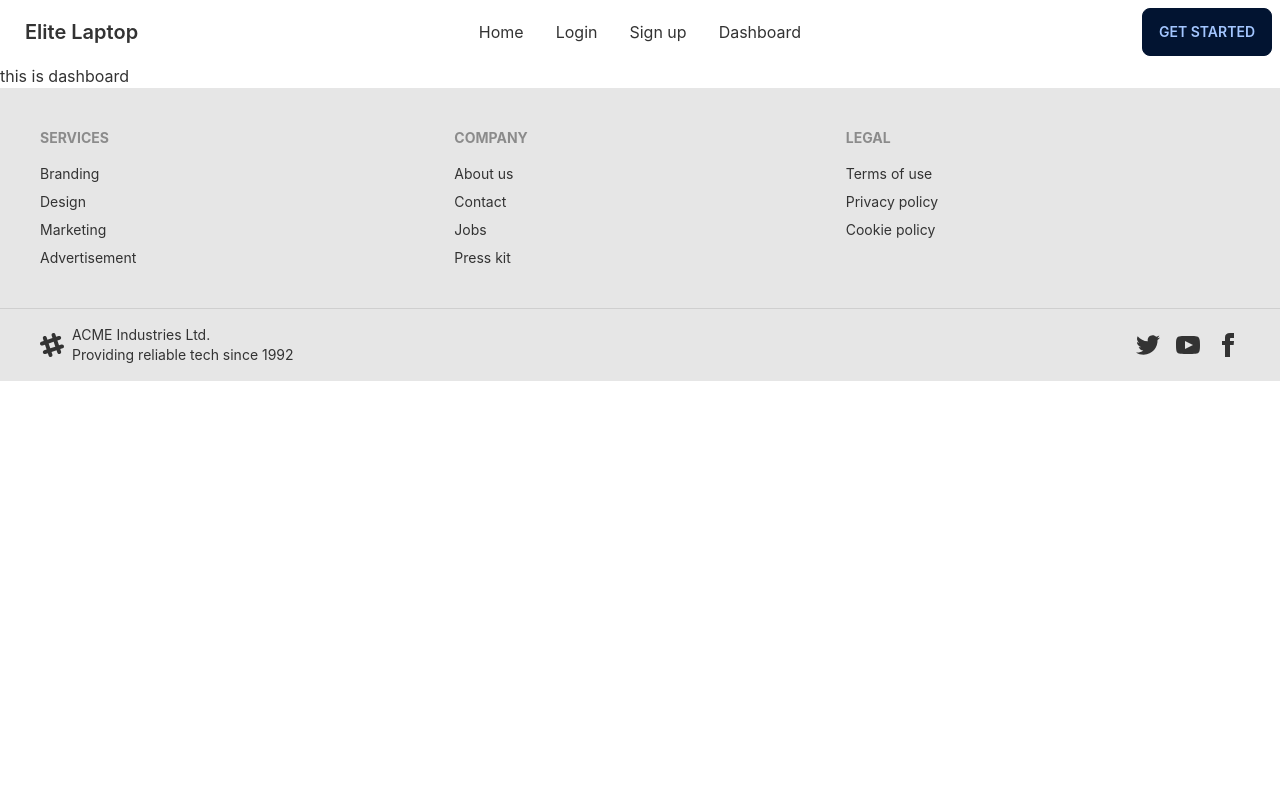
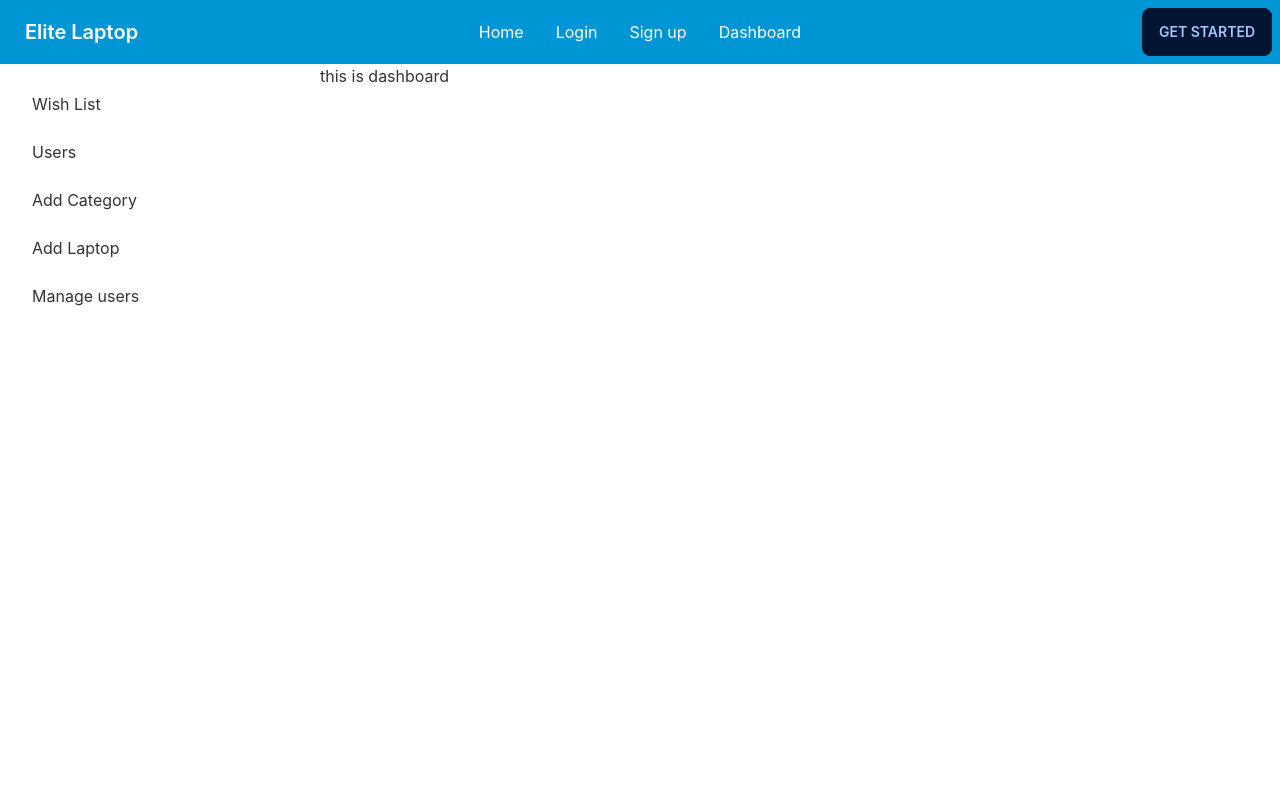
Before and after one commit to mahbub1626/elite-laptop-client, a React (Create React App) app: page /dashboard in a window 1280 px wide. Shown: the top 800 px of the page. Built offline with nearby package versions, Linux system fonts and the light colour scheme; no server answers.

Commit message:
category items get from database

```diff
--- /dev/null
+++ b/src/Pages/Dashboard/AllUsers/AllUsers.js
@@ -0,0 +1,22 @@
+import { useQuery } from '@tanstack/react-query';
+import React, { useEffect, useState } from 'react';
+
+const AllUsers = () => {
+    const { data: users = [] } = useQuery({
+        queryKey: ['users'],
+        queryFn: async () => {
+            const res = await fetch('http://localhost:5000/users');
+            const data = await res.json();
+            console.log(data)
+            return data;
+
+        }
+    })
+    return (
+        <div>
+            <h2>This is users {users.length}</h2>
+        </div>
+    );
+};
+
+export default AllUsers;
--- /dev/null
+++ b/src/Pages/Home/Advertisement/Advertisement.js
@@ -0,0 +1,11 @@
+import React from 'react';
+
+const Advertisement = () => {
+    return (
+        <div>
+            <h1>ADDVERTISEMENT</h1>
+        </div>
+    );
+};
+
+export default Advertisement;
--- /dev/null
+++ b/src/Pages/Home/BannerSection/BannerSection.js
@@ -0,0 +1,18 @@
+import React from 'react';
+import Advertisement from '../Advertisement/Advertisement';
+import Banner from '../Banner/Banner';
+
+const BannerSection = () => {
+    return (
+        <div className='grid lg:grid-cols-3 md:grid-cols-3'>
+            <div className='grid col-span-2'>
+                <Banner></Banner>
+            </div>
+            <div>
+                <Advertisement></Advertisement>
+            </div>
+        </div>
+    );
+};
+
+export default BannerSection;
--- a/src/Pages/Home/Categories/Categories.js
+++ b/src/Pages/Home/Categories/Categories.js
@@ -1,22 +1,30 @@
+import { useQuery } from '@tanstack/react-query';
 import React from 'react';
+import Category from './Category';
 
 const Categories = () => {
 
+    const { data: categories = [] } = useQuery({
+        queryKey: ['categories'],
+        queryFn: async () => {
+            const res = await fetch('http://localhost:5000/categories');
+            const data = await res.json();
+            console.log(data)
+            return data;
+
+        }
+    })
+
     return (
         <div className='my-12'>
-            <div className="card w-96 bg-base-100 shadow-xl">
-                <figure><img src="https://placeimg.com/400/225/arch" alt="Shoes" /></figure>
-                <div className="card-body">
-                    <h2 className="card-title">
-                        Shoes!
-                        <div className="badge badge-secondary">NEW</div>
-                    </h2>
-                    <p>If a dog chews shoes whose shoes does he choose?</p>
-                    <div className="card-actions justify-end">
-                        <div className="badge badge-outline">Fashion</div>
-                        <div className="badge badge-outline">Products</div>
-                    </div>
-                </div>
+            <h2 className='text-3xl font-bold'> LATEST LAPTOPS COLLECTION{categories.length}</h2>
+            <div className='grid lg:grid-cols-3 md:grid-cols-2 gap-4'>
+            {
+                categories.map(category => <Category
+                key={category._id}
+                category={category}
+                ></Category>)
+            }
             </div>
         </div>
     );
--- a/src/Pages/Home/Categories/Category.js
+++ b/src/Pages/Home/Categories/Category.js
@@ -1,10 +1,26 @@
 import React from 'react';
+import { Link } from 'react-router-dom';
 
-const Category = () => {
+const Category = ({category}) => {
+    const {name, categoryId, img}=category;
     return (
-        <div>
-
-        </div>
+        <div className='my-12'>
+                <div className="card bg-base-100 shadow-xl">
+                    <figure><img src={img} alt="laptop" /></figure>
+                    <div className="card-body">
+                        <h2 className="card-title">
+                            {name}
+                            <div className="badge badge-secondary">USED</div>
+                        </h2>
+                        <p>If a dog chews shoes whose shoes does he choose?</p>
+                        <div className="card-actions justify-end">
+                            <Link to={`/category/${categoryId}`}>
+                            <button className='btn btn-primary'>See {name} Laptop</button>
+                            </Link>
+                        </div>
+                    </div>
+                </div>
+            </div>
     );
 };
 
--- a/src/Pages/Home/Home/Home.js
+++ b/src/Pages/Home/Home/Home.js
@@ -1,11 +1,11 @@
 import React from 'react';
-import Banner from '../Banner/Banner';
+import BannerSection from '../BannerSection/BannerSection';
 import Categories from '../Categories/Categories';
 
 const Home = () => {
     return (
         <div>
-            <Banner></Banner>
+            <BannerSection></BannerSection>
             <Categories></Categories>
         </div>
     );
--- a/src/Pages/Share/Navbar/Navbar.js
+++ b/src/Pages/Share/Navbar/Navbar.js
@@ -12,7 +12,7 @@ const Navbar = () => {
 
     </>
     return (
-        <div className="navbar bg-base-100">
+        <div className="navbar bg-primary text-white">
             <div className="navbar-start">
                 <div className="dropdown">
                     <label tabIndex={0} className="btn btn-ghost lg:hidden">
--- a/src/index.js
+++ b/src/index.js
@@ -4,13 +4,18 @@ import './index.css';
 import App from './App';
 import reportWebVitals from './reportWebVitals';
 import AuthProvider from './contexts/AuthProvider';
+import { QueryClient, QueryClientProvider } from '@tanstack/react-query';
+
+const queryClient = new QueryClient()
 
 const root = ReactDOM.createRoot(document.getElementById('root'));
 root.render(
   <React.StrictMode>
-    <AuthProvider>
-      <App />
-    </AuthProvider>
+    <QueryClientProvider client={queryClient}>
+      <AuthProvider>
+        <App />
+      </AuthProvider>
+    </QueryClientProvider>
   </React.StrictMode>
 );
 
--- a/src/layout/DashboardLayout/DashboardLayout.js
+++ b/src/layout/DashboardLayout/DashboardLayout.js
@@ -1,13 +1,40 @@
-import React from 'react';
-import { Outlet } from 'react-router-dom';
+import React, { useContext } from 'react';
+import { Link, Outlet } from 'react-router-dom';
+import { AuthContext } from '../../contexts/AuthProvider';
 import Footer from '../../Pages/Share/Footer/Footer';
 import Navbar from '../../Pages/Share/Navbar/Navbar';
 
 const DashboardLayout = () => {
+    const { user } = useContext(AuthContext);
+    // const [isAdmin] = useAdmin(user?.email);
     return (
-        <div className='max-w-[1440px]'>
-            <Navbar></Navbar>
-            <Outlet></Outlet>
+        <div className='max-w-[1440px] mx-auto'>
+
+                <Navbar></Navbar>
+
+                <div className="drawer drawer-mobile">
+                    <input id="dashboard-drawer" type="checkbox" className="drawer-toggle" />
+                    <div className="drawer-content">
+                        <Outlet></Outlet>
+                    </div>
+                    <div className="drawer-side">
+                        <label htmlFor="dashboard-drawer" className="drawer-overlay"></label>
+                        <ul className="menu p-4 w-80 bg-base-100 text-base-content">
+
+                            <li><Link to='/dashboard'>Wish List</Link></li>
+
+                            {
+                                <>
+                                    <li><Link to='/dashboard/allusers'>Users</Link></li>
+                                    <li><Link to='/dashboard/addcategory'>Add Category</Link></li>
+                                    <li><Link to='/dashboard/addlaptop'>Add Laptop</Link></li>
+                                    <li><Link to='/dashboard/managedoctors'>Manage users</Link></li>
+                                </>
+                            }
+                        </ul>
+
+                    </div>
+                </div>
             <Footer></Footer>
         </div>
     );
```
Also changed, not shown: src/Routes/Routes/Routes.js (+10 -0 lines), src/Pages/Dashboard/AddLaptop/AddLaptop.js (added).
